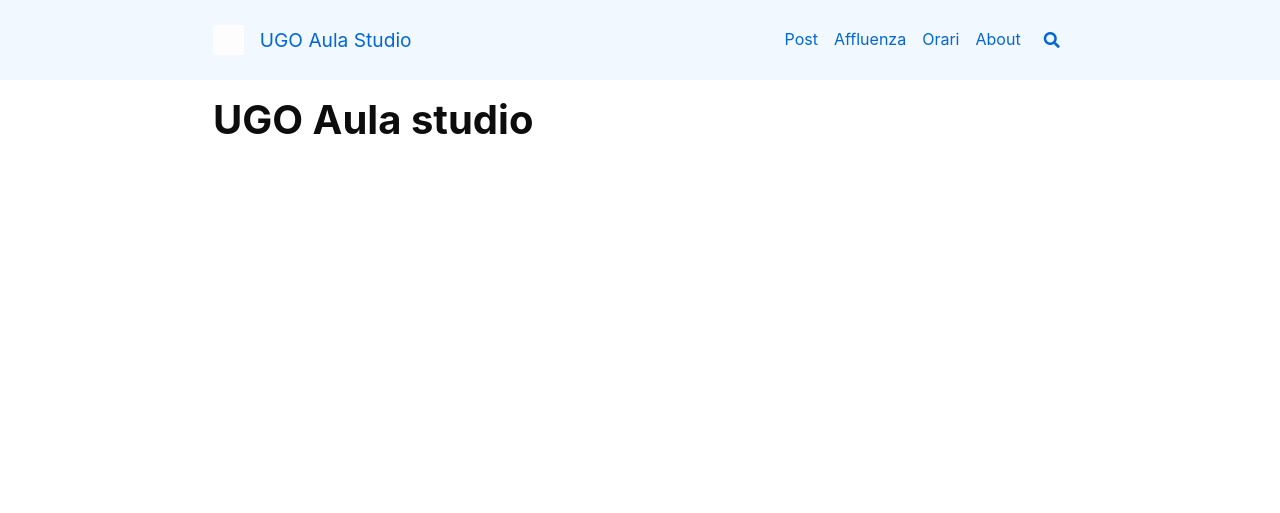
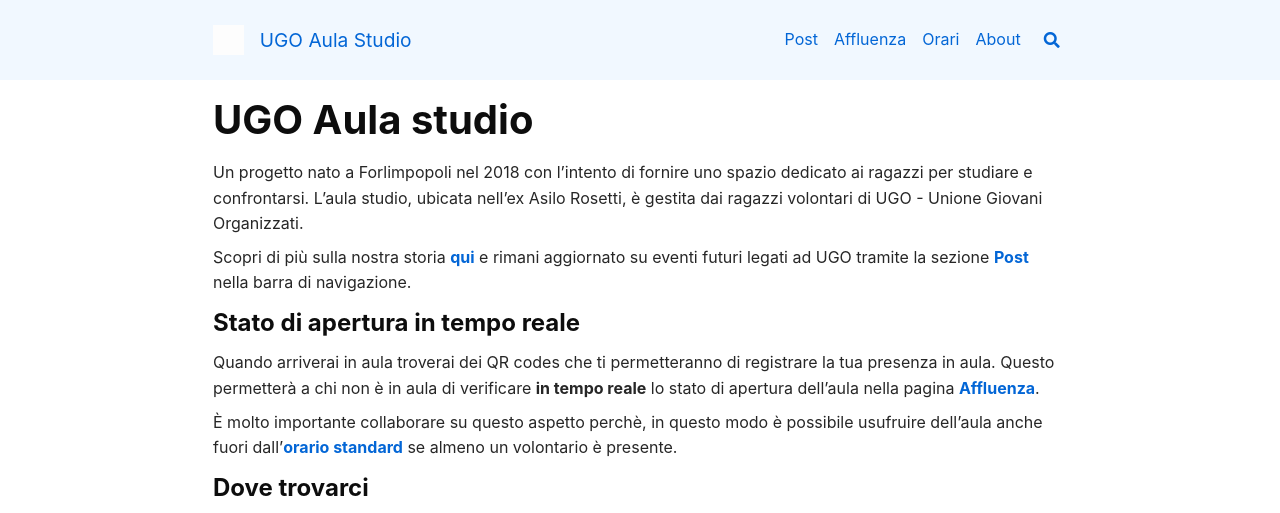
Before and after one commit to ugoforlimpopoli/website, a Jekyll site: the page built from home.md, in a window 1280 px wide. Shown: the top 513 px of the page. Built offline with Jekyll 4.4.1, drawn with Linux system fonts in a browser that asks for light colours; nearby versions of some CDN libraries; our own code applies the rules of GitHub Pages for plain Markdown files; some of the changed text lies outside the part shown; grey boxes are pictures that could not be loaded.

Commit message:
edit: Update the website timetables and homepage with relevant information

```diff
--- a/_data/navigation.yml
+++ b/_data/navigation.yml
@@ -23,7 +23,7 @@ header:
       it-IT: *IT
       it-CH: *IT
       # @end locale config
-    url: /turnout.html
+    url: /opening-status.html
 
   - titles:
       # @start locale config
--- a/home.md
+++ b/home.md
@@ -1,7 +1,34 @@
 ---
 layout: home
-#articles:
-#  excerpt_type: html
 ---
 
 # UGO Aula studio
+
+Un progetto nato a Forlimpopoli nel 2018 con l'intento di fornire uno spazio dedicato ai ragazzi per studiare
+e confrontarsi.
+L'aula studio, ubicata nell'ex Asilo Rosetti, è gestita dai ragazzi volontari di UGO - Unione Giovani Organizzati.
+
+Scopri di più sulla nostra storia [qui](/about) e rimani aggiornato su eventi futuri legati ad UGO tramite
+la sezione [Post](/archive) nella barra di navigazione.
+
+### Stato di apertura in tempo reale
+
+Quando arriverai in aula troverai dei QR codes che ti permetteranno di registrare la tua presenza in aula.
+Questo permetterà a chi non è in aula di verificare **in tempo reale** lo stato di apertura dell'aula nella pagina
+[Affluenza](/opening-status).
+
+È molto importante collaborare su questo aspetto perchè, in questo modo è possibile usufruire dell'aula
+anche fuori dall'[orario standard](/timetable) se almeno un volontario è presente.
+
+### Dove trovarci
+
+<html>
+<iframe width="600" height="450" style="border:0" loading="lazy" allowfullscreen src="https://www.google.com/maps/embed/v1/place?q=place_id:ChIJCQFZ4BinLBMReUFExWCwhm4&key=AIzaSyB-3kmOOinrCZagZiERbkOZYP-g2Pzi2jw"></iframe>
+</html>
+
+### Diventa volontario
+
+Il team di volontari è sempre in cerca di nuove forze.
+Se il servizio ti è utile e intendi contribuire, non esitare a contattarci tramite i nostri canali
+social/email presenti [qui](https://ugoforlimpopoli.github.io/ugo-links) o a piè di pagina o parla
+direttamente con un volontario in aula.
```
Also changed, not shown: about.md (+0 -10 lines), timetable.md (+15 -1 lines).
